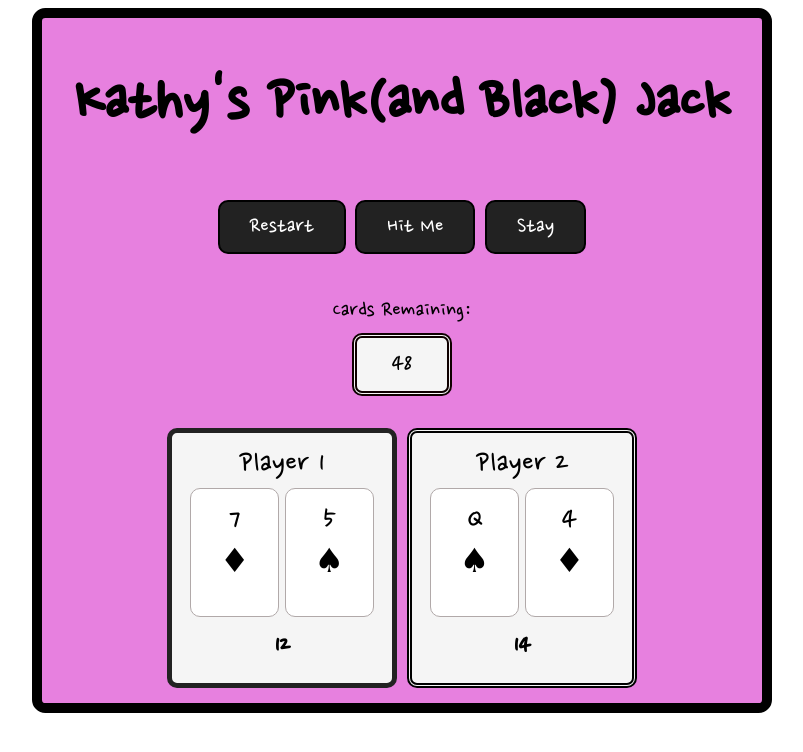
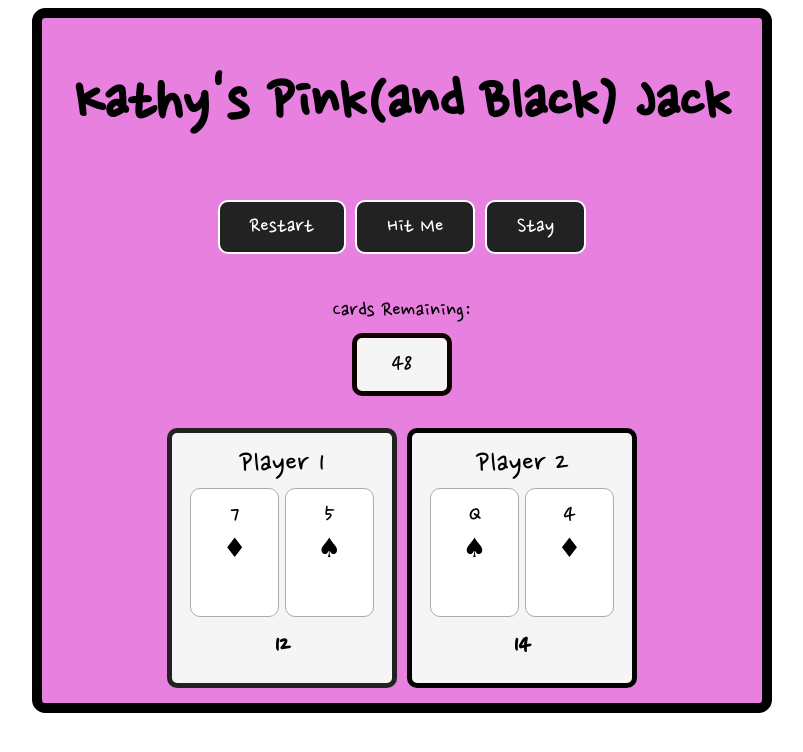
Before and after one commit to thekathydaley/black_jack, a plain HTML site: page index.html in a window 1280 px wide. Both pictures are taken after a click on the button "Start". Shown: the whole page, without its empty margins (238-1041 px from the left). Drawn offline with Linux system fonts and the light colour scheme.

Commit message:
twelvth commit

```diff
--- a/app.js
+++ b/app.js
@@ -174,7 +174,7 @@ function stay() {
     }
 }
 
-
+// Scoring and winners
 function end() {
     var winner = -1;
     var score = 0;
@@ -188,7 +188,7 @@ function end() {
     }
 
     document.getElementById('status').innerHTML = 'Winner: Player ' + players[winner].ID;
-    document.getElementById("status").style.display = "inline-block";
+    document.getElementById('status').style.display = "inline-block";
 }
 
 function check() {
--- a/style.css
+++ b/style.css
@@ -16,7 +16,7 @@
     font-size: 25pt;
 }
 .btn{
-    border: solid black 2pt;
+    border: solid white 2pt;
     padding: 10px 30px;
     cursor: pointer;
     font-family: 'Nanum Pen Script', cursive;
@@ -51,7 +51,7 @@ text-align:center;
     background-color: white;
     display: inline-block;
     border-radius: 10px;
-    font-size: 20   pt;
+    font-size: 20pt;
     text-align: center;
     margin: 3px;
 
@@ -60,7 +60,7 @@ text-align:center;
 {
 display: inline-block;
 background: rgb(0, 225, 255);
-border: solid 5px white;
+border: solid 5px black;
 border-radius: 10px;
 padding: 5px 20px;
 margin: 0 auto;
@@ -79,7 +79,7 @@ display:none;
 }
 .player{
     width: 40%;
-    border: double 5px black;
+    border: solid 5px black;
     border-radius: 10px;
     padding: 10px;
     display: inline-block;
@@ -101,7 +101,7 @@ display:none;
 }
 .deck{
     width: 10%;
-    border: double 5px #0f0000;
+    border: solid 5px #0f0000;
     border-radius: 10px;
     padding: 10px;
     display: inline-block;
```
